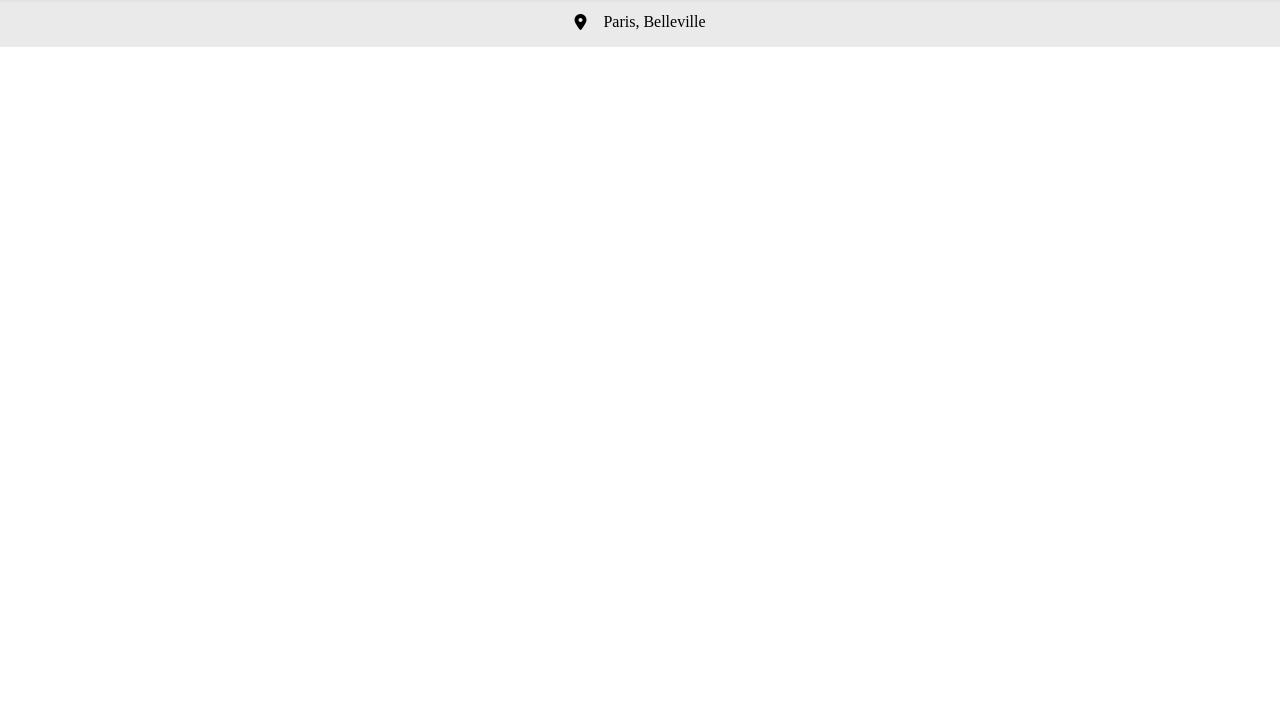
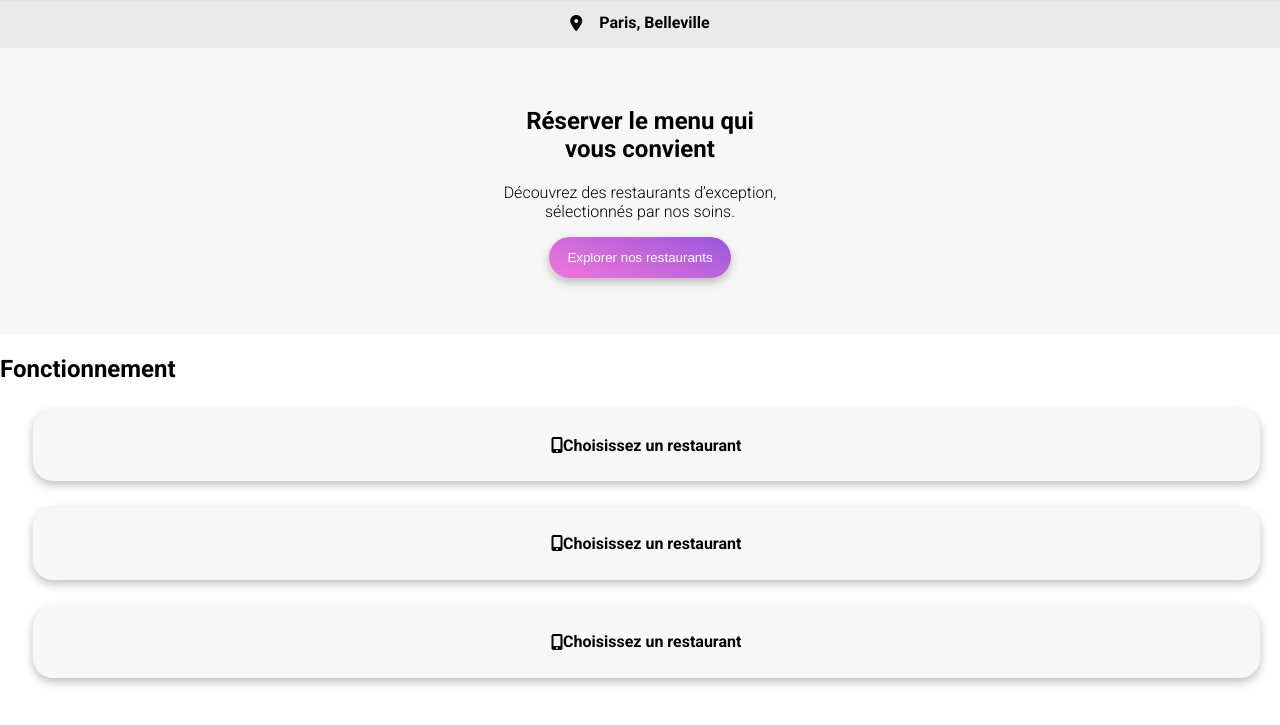
Before and after one commit to jeanlouis-stri/OhMyfood, a plain HTML site: page Images et textes Ohmyfood/index.html in a window 1280 px wide. Shown: the part 55-780 px from the top of the page. Drawn offline with Linux system fonts and the light colour scheme.

Commit message:
Fonctionnement

```diff
--- a/Images et textes Ohmyfood/index.html
+++ b/Images et textes Ohmyfood/index.html
@@ -9,11 +9,16 @@
     <link rel="stylesheet" href="https://cdnjs.cloudflare.com/ajax/libs/font-awesome/6.3.0/css/all.min.css"
         integrity="sha512-SzlrxWUlpfuzQ+pcUCosxcglQRNAq/DZjVsC0lE40xsADsfeQoEypE+enwcOiGjk/bSuGGKHEyjSoQ1zVisanQ=="
         crossorigin="anonymous" referrerpolicy="no-referrer" />
+    <link rel="preconnect" href="https://fonts.googleapis.com">
+    <link rel="preconnect" href="https://fonts.gstatic.com" crossorigin>
+    <link href="https://fonts.googleapis.com/css2?family=Roboto:wght@700&display=swap" rel="stylesheet">
+    <link href="https://fonts.googleapis.com/css2?family=Roboto:wght@300&display=swap" rel="stylesheet">
     <title>Homepage</title>
 </head>
 
 <body>
     <div class="mainconteneur">
+
         <header>
             <div class="bordershadow">
                 <div>
@@ -26,6 +31,42 @@
                 <p>Paris, Belleville</p>
             </div>
         </header>
+
+        <div class="backgroundbutton">
+            <section class="alignsection">
+                <div>
+                    <h2>Réserver le menu qui </br> vous convient</h2>
+                </div>
+            </section>
+
+            <section class="alignsection">
+                <p>Découvrez des restaurants d’exception,</br> sélectionnés par nos soins.</p>
+            </section>
+
+            <div class="centrebutton">
+                <button class="buttonreserver">Explorer nos restaurants</button>
+            </div>
+        </div>
+
+        <div>
+            <h2>Fonctionnement</h2>
+        </div>
+
+        <div>
+            <div class="cards textalign">
+                <i class="fa-solid fa-mobile-screen-button"></i>
+                <p>Choisissez un restaurant</p>
+            </div>
+            <div class="cards textalign">
+                <i class="fa-solid fa-mobile-screen-button"></i>
+                <p>Choisissez un restaurant</p>
+            </div>
+            <div class="cards textalign">
+                <i class="fa-solid fa-mobile-screen-button"></i>
+                <p>Choisissez un restaurant</p>
+            </div>
+        </div>
+
     </div>
 </body>
 
--- a/Images et textes Ohmyfood/style.css
+++ b/Images et textes Ohmyfood/style.css
@@ -1,4 +1,19 @@
+/*GENERAL*/
+body {
+    margin: 0%;
+}
 
+h2,
+p {
+    font-family: 'Roboto', sans-serif;
+}
+
+.mainconteneur {
+    width: 100%;
+    height: 100%;
+}
+
+/*HEADER*/
 div img {
     display: flex;
     margin: auto;
@@ -21,11 +36,51 @@
     gap: 17px;
 }
 
-    .mainconteneur {
-        width: 100%;
-        height: 100%;
+/*RESERVER*/
+.alignsection {
+    text-align: center;
 }
 
-    body {
+.buttonreserver {
+    background: linear-gradient(200.64deg, #9356DC -5.2%, #FF79DA 110.74%);
+    border-radius: 25px;
+    box-shadow: 0px 4px 10px rgba(0, 0, 0, 0.25);
+    padding: 13px 18.75px 13px 18.75px;
+    border: none;
+    color: white;
+}
+
+.centrebutton {
+    display: flex;
+    justify-content: center;
+}
+
+.backgroundbutton {
+    background: #F7F7F7;
+    padding: 39px 0px 57px 0px;
+}
+
+.localisation p {
+    font-weight: 600;
+}
+
+p h2 {
     margin: 0%;
 }
+
+/*FONCTIONNEMENT*/
+.cards {
+    display: flex;
+    background: #F7F7F7;
+    height: 72.38px;
+    box-shadow: 0px 4px 10px rgba(0, 0, 0, 0.25);
+    margin: 26px 20px 24.92px 32.51px;
+    border-radius: 20px;
+    font-weight: 600;
+    font-family: 'Roboto', sans-serif;
+    align-items: center;
+}
+
+.textalign {
+    justify-content: center;
+}
```
Lines whose indentation alone changed are shown as unchanged.
